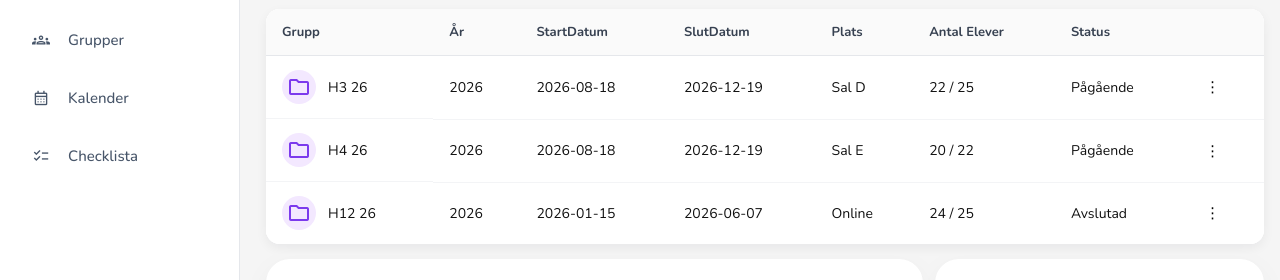
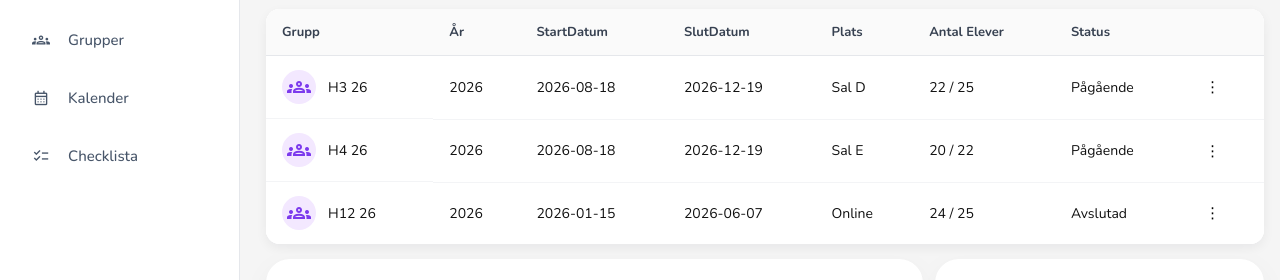
Before and after one commit to Brian-Bridgeman/Eduworkspace, an Angular app in the folder Client/: page /courses/1 in a window 1280 px wide. Shown: the part 320-600 px from the top of the page. Built offline with nearby package versions, Linux system fonts and the light colour scheme.

Commit message:
Change icon on course-details

```diff
--- a/Client/src/app/pages/course-details-page/course-details-page.html
+++ b/Client/src/app/pages/course-details-page/course-details-page.html
@@ -35,7 +35,7 @@
         <tbody>
             <tr *ngFor="let grupp of filteredGroups" [routerLink]="['/groups', grupp.id]" class="clickable-row">
                 <td class="avatar">
-                    <span class="material-symbols-outlined">Folder</span>
+                    <span class="material-symbols-outlined">groups</span>
                     <span>{{ grupp.namn }}</span>
                 </td>
                 <td class="mobile-hide">{{ grupp.ar }}</td>
@@ -45,9 +45,7 @@
                 <td class="mobile-hide">{{ grupp.antalElever }}</td>
                 <td class="mobile-hide">{{ grupp.status }}</td>
                 <td class="actions-column">
-                    <app-dropdown-menu
-                        (click)="$event.stopPropagation()"
-                        [item]="grupp"
+                    <app-dropdown-menu (click)="$event.stopPropagation()" [item]="grupp"
                         (delete)="removeCourse($event)">
                     </app-dropdown-menu>
                 </td>
```
